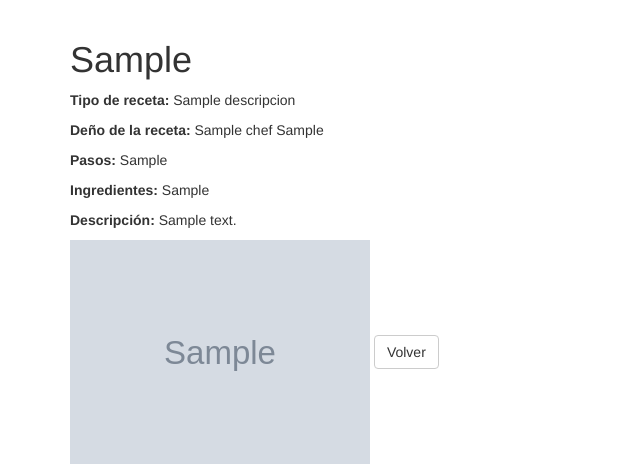
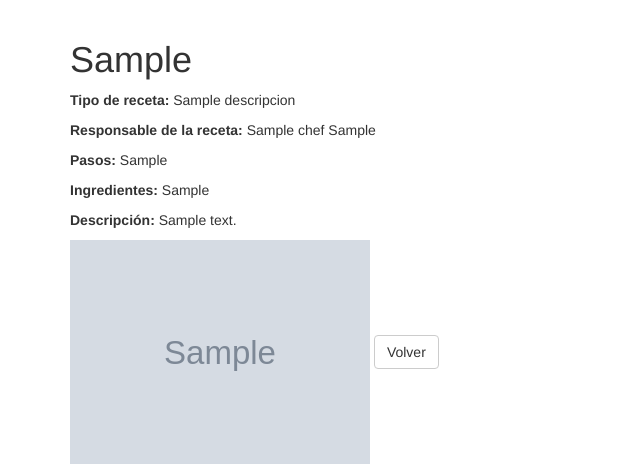
Before and after one commit to iamjosel/proyecto-poo, a Django app: page /recetas/receta/1/ in a window 1280 px wide. Shown: the part 52-516 px from the top of the page, without its empty margins (0-640 px from the left). Run offline with Django 3.2, Linux system fonts and the light colour scheme; a user stored in the database is signed in; tables that the repository leaves empty hold one stand-in row (values such as "Sample post"); grey boxes marked "Sample" are stand-in pictures; some libraries are stand-ins or nearby versions.

Commit message:
ajuste de texto

```diff
--- a/recetas/recetas/templates/recetas/receta_detalle.html
+++ b/recetas/recetas/templates/recetas/receta_detalle.html
@@ -3,7 +3,7 @@
 {% block content %}
 <h1>{{ receta.receta }}</h1>
 <p><strong>Tipo de receta:</strong> {{ receta.tipo.nombre }}</p>
-<p><strong>Deño de la receta:</strong> {{ receta.chef }}</p>
+<p><strong>Responsable de la receta:</strong> {{ receta.chef }}</p>
 <p><strong>Pasos:</strong> {{ receta.pasos }}</p>
 <p><strong>Ingredientes:</strong> {{ receta.ingredientes }}</p>
 <p><strong>Descripción:</strong> {{ receta.descripcion }}</p>
```
